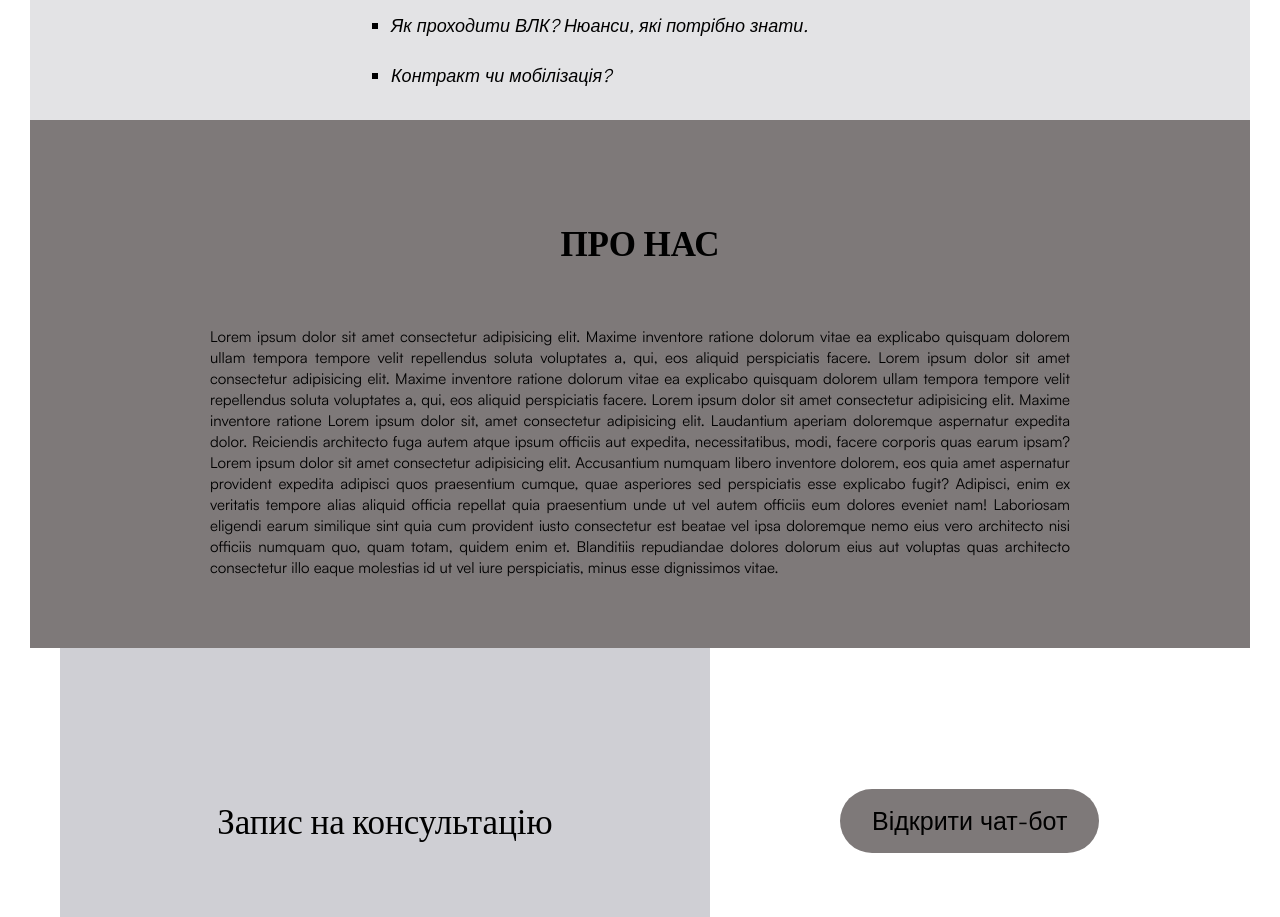
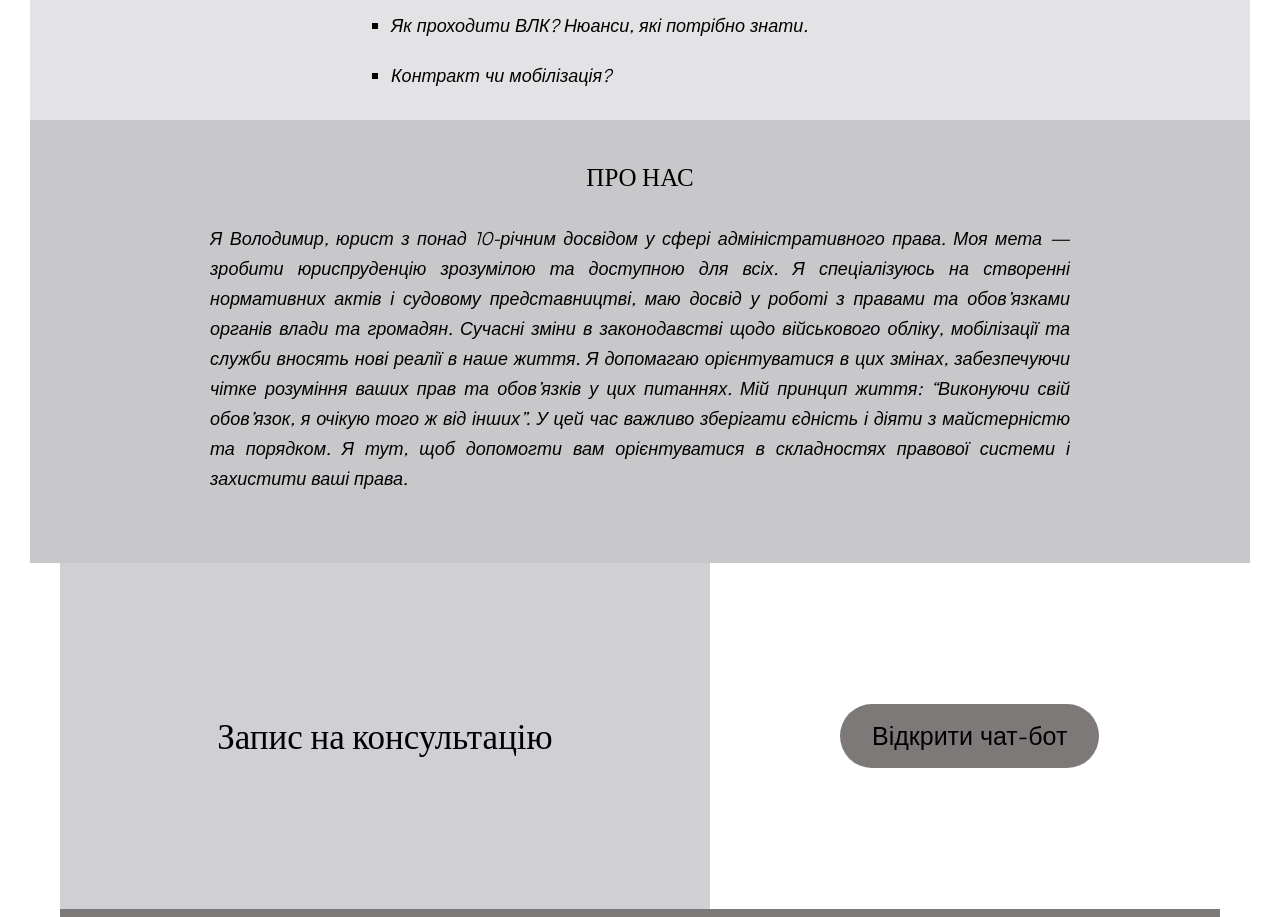
Before and after one commit to Victoria060187/zhykovskiy_project, a React (Create React App) app: page / in a window 1280 px wide. Shown: the part 1260-2177 px from the top of the page. Built offline with nearby package versions, Linux system fonts and the light colour scheme.

Commit message:
added a new content for AboutUs and changed some css style

```diff
--- a/src/components/aboutUs/AboutUs.css
+++ b/src/components/aboutUs/AboutUs.css
@@ -1,5 +1,5 @@
 .about-us {
-    background-color: #7e7979;
+    background: rgba(132, 132, 135, 0.444);
     padding: 20px;
 }
 
@@ -18,17 +18,18 @@
 
 .about-title {
     font-family: 'Integral';
-    font-size: 35px;
-    font-weight: 800;
+    font-size: 25px;
+    font-weight: 400;
     text-transform: uppercase;
-    margin: 60px 0;
 }
 
 .about-text {
     margin: 30px 0;
-    font-size: 15px;
+    font-size: 18px;
     font-weight: 100;
+    line-height: 30px;
     overflow: hidden;
     white-space: pre-wrap;
     text-align: justify;
+    font-style: italic;
 }
--- a/src/components/aboutUs/AboutUs.jsx
+++ b/src/components/aboutUs/AboutUs.jsx
@@ -7,24 +7,15 @@ function AboutUs() {
         <div className="about-content">
           <div className="about-title">Про нас</div>
           <div className="about-text">
-            Lorem ipsum dolor sit amet consectetur adipisicing elit. Maxime inventore ratione
-            dolorum vitae ea explicabo quisquam dolorem ullam tempora tempore velit repellendus
-            soluta voluptates a, qui, eos aliquid perspiciatis facere. Lorem ipsum dolor sit amet
-            consectetur adipisicing elit. Maxime inventore ratione dolorum vitae ea explicabo
-            quisquam dolorem ullam tempora tempore velit repellendus soluta voluptates a, qui, eos
-            aliquid perspiciatis facere. Lorem ipsum dolor sit amet consectetur adipisicing elit.
-            Maxime inventore ratione Lorem ipsum dolor sit, amet consectetur adipisicing elit.
-            Laudantium aperiam doloremque aspernatur expedita dolor. Reiciendis architecto fuga
-            autem atque ipsum officiis aut expedita, necessitatibus, modi, facere corporis quas
-            earum ipsam? Lorem ipsum dolor sit amet consectetur adipisicing elit. Accusantium
-            numquam libero inventore dolorem, eos quia amet aspernatur provident expedita adipisci
-            quos praesentium cumque, quae asperiores sed perspiciatis esse explicabo fugit?
-            Adipisci, enim ex veritatis tempore alias aliquid officia repellat quia praesentium unde
-            ut vel autem officiis eum dolores eveniet nam! Laboriosam eligendi earum similique sint
-            quia cum provident iusto consectetur est beatae vel ipsa doloremque nemo eius vero
-            architecto nisi officiis numquam quo, quam totam, quidem enim et. Blanditiis repudiandae
-            dolores dolorum eius aut voluptas quas architecto consectetur illo eaque molestias id ut
-            vel iure perspiciatis, minus esse dignissimos vitae.
+            Я Володимир, юрист з понад 10-річним досвідом у сфері адміністративного права. Моя мета
+            — зробити юриспруденцію зрозумілою та доступною для всіх. Я спеціалізуюсь на створенні
+            нормативних актів і судовому представництві, маю досвід у роботі з правами та
+            обов’язками органів влади та громадян. Сучасні зміни в законодавстві щодо військового
+            обліку, мобілізації та служби вносять нові реалії в наше життя. Я допомагаю
+            орієнтуватися в цих змінах, забезпечуючи чітке розуміння ваших прав та обов’язків у цих
+            питаннях. Мій принцип життя: “Виконуючи свій обов’язок, я очікую того ж від інших”. У
+            цей час важливо зберігати єдність і діяти з майстерністю та порядком. Я тут, щоб
+            допомогти вам орієнтуватися в складностях правової системи і захистити ваші права.
           </div>
         </div>
       </div>
```
